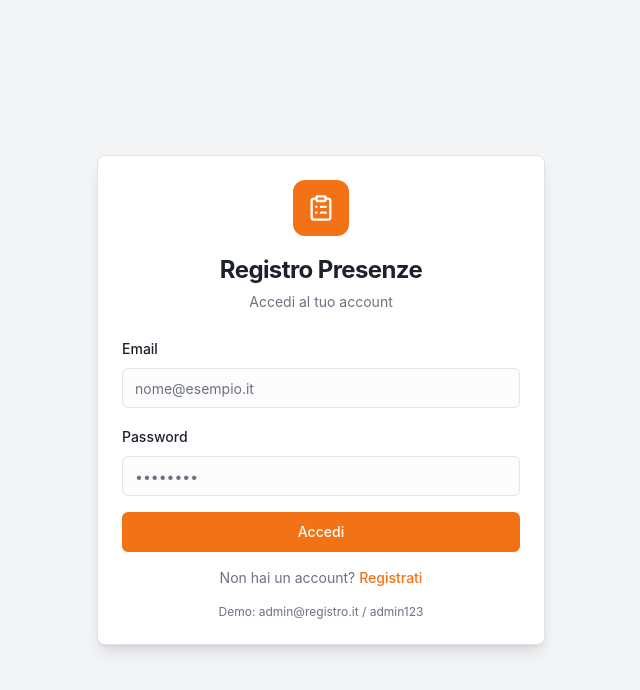
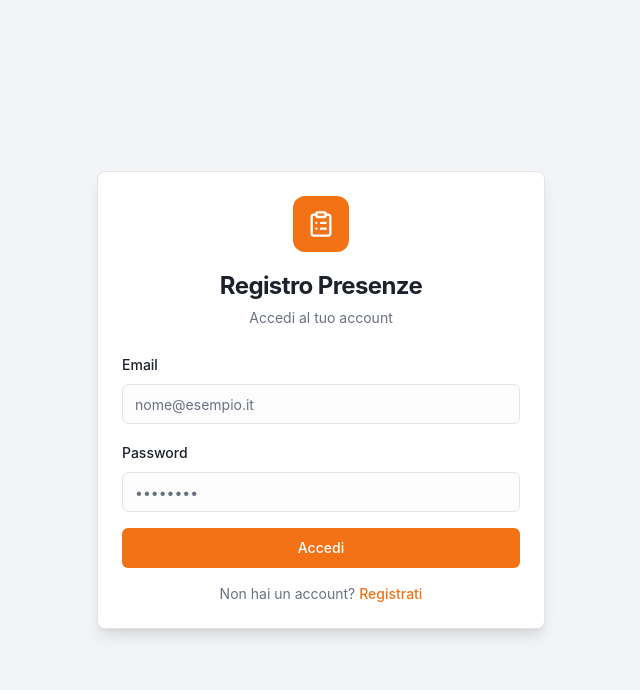
Before and after one commit to giuseppegiampa33/registro-presenze, a React (Vite) app: page /login in a window 1280 px wide. Shown: the top 690 px of the page, without its empty margins (319-959 px from the left). Built offline with nearby package versions, Linux system fonts and the light colour scheme; the HTML template or start-up script is replaced by a standard one.

Commit message:
Modifiche read me e login page

```diff
--- a/src/pages/Login.tsx
+++ b/src/pages/Login.tsx
@@ -56,9 +56,6 @@ export default function Login() {
               Non hai un account?{' '}
               <Link to="/signup" className="font-medium text-primary hover:underline">Registrati</Link>
             </p>
-            <p className="text-center text-xs text-muted-foreground">
-              Demo: admin@registro.it / admin123
-            </p>
           </form>
         </CardContent>
       </Card>
```
Also changed, not shown: 1 other file (tests, documents, lock files or other folders).
